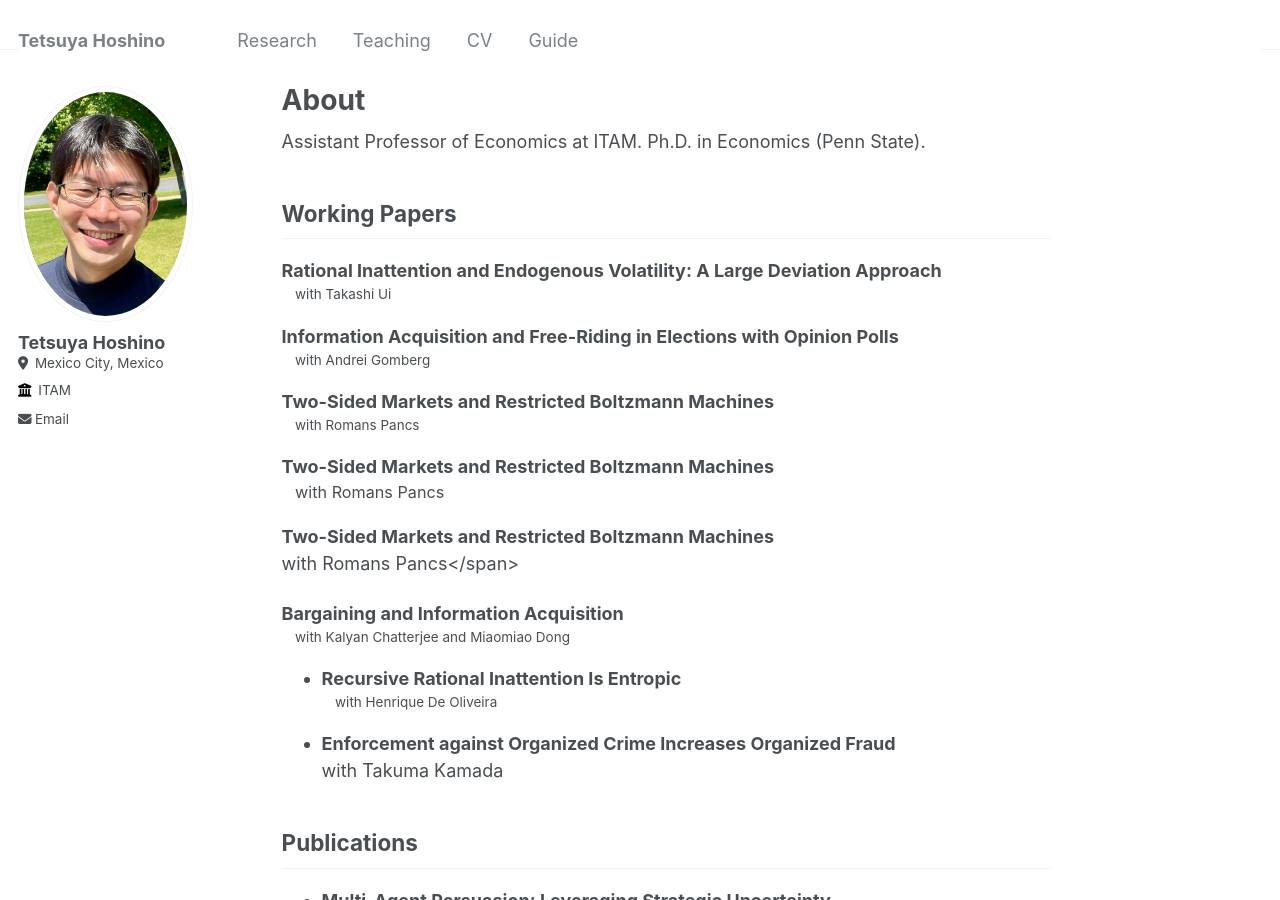
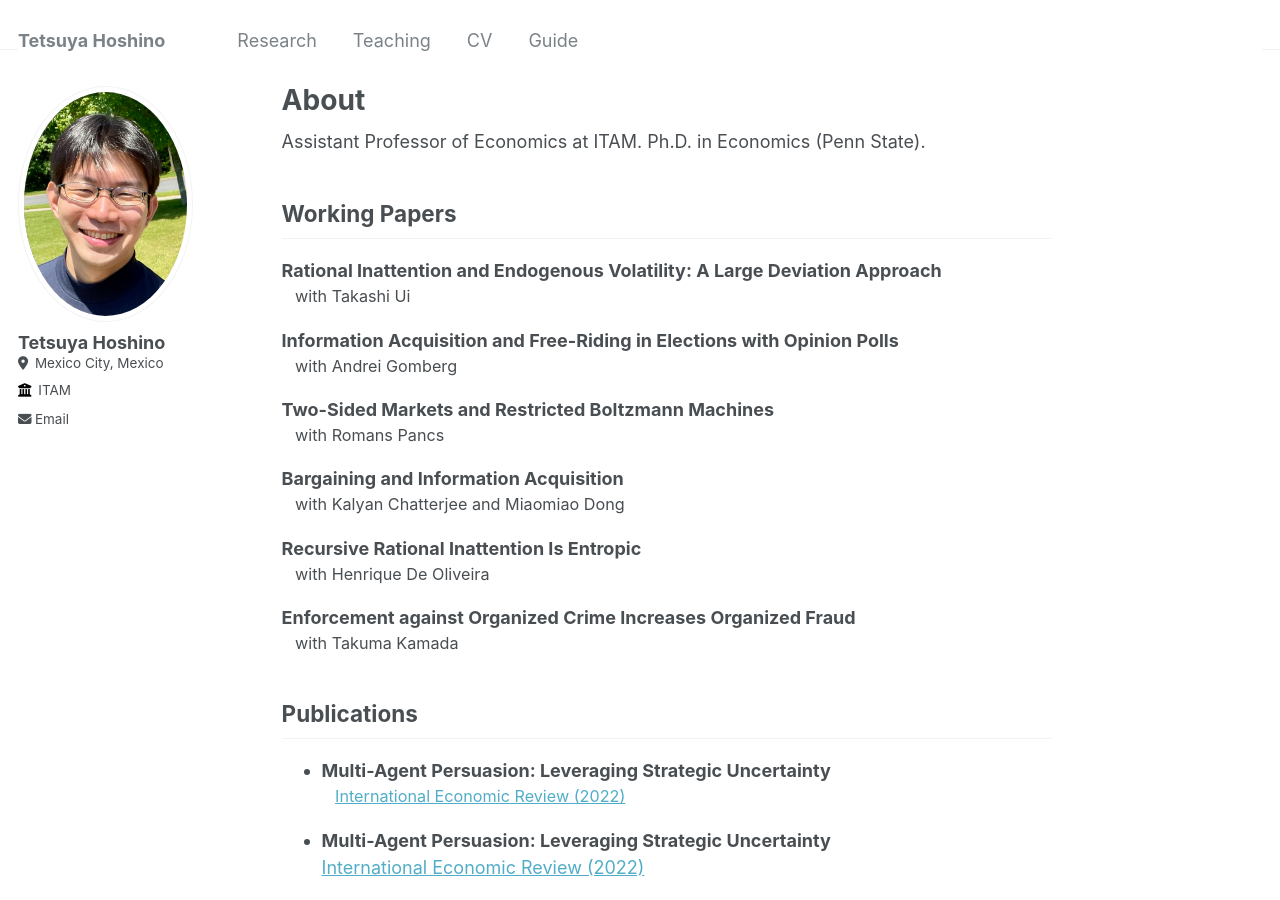
Before and after one commit to tetsuyahoshino137/tetsuyahoshino137.github.io, a Jekyll site: the page built from _pages/about.md, in a window 1280 px wide and 900 px high. Built offline with Jekyll 4.4.1, drawn with Linux system fonts in a browser that asks for light colours.

Commit message:
Update about.md

```diff
--- a/_pages/about.md
+++ b/_pages/about.md
@@ -11,31 +11,27 @@ Assistant Professor of Economics at ITAM. Ph.D. in Economics (Penn State).
 
 ## Working Papers
 **Rational Inattention and Endogenous Volatility: A Large Deviation Approach**
-:   with Takashi Ui
+: <span style="font-size:larger;">with Takashi Ui</span>
 
 **Information Acquisition and Free-Riding in Elections with Opinion Polls**
-:   with Andrei Gomberg
-
-**Two-Sided Markets and Restricted Boltzmann Machines**
-:   with Romans Pancs
+: <span style="font-size:larger;">with Andrei Gomberg</span>
 
 **Two-Sided Markets and Restricted Boltzmann Machines**
 : <span style="font-size:larger;">with Romans Pancs</span>
 
+**Bargaining and Information Acquisition**
+: <span style="font-size:larger;">with Kalyan Chatterjee and Miaomiao Dong</span>
 
-**Two-Sided Markets and Restricted Boltzmann Machines**
-with Romans Pancs</span>
+**Recursive Rational Inattention Is Entropic**
+: <span style="font-size:larger;">with Henrique De Oliveira</span>
 
-**Bargaining and Information Acquisition**
-:   with Kalyan Chatterjee and Miaomiao Dong
-
-- **Recursive Rational Inattention Is Entropic**
-:   with Henrique De Oliveira
-
-- **Enforcement against Organized Crime Increases Organized Fraud**
-with Takuma Kamada
+**Enforcement against Organized Crime Increases Organized Fraud**
+: <span style="font-size:larger;">with Takuma Kamada</span>
 
 ## Publications
+- **Multi-Agent Persuasion: Leveraging Strategic Uncertainty**
+: <span style="font-size:larger;">[International Economic Review (2022)](https://onlinelibrary.wiley.com/doi/10.1111/iere.12546)</span>
+
 - **Multi-Agent Persuasion: Leveraging Strategic Uncertainty**
 [International Economic Review (2022)](https://onlinelibrary.wiley.com/doi/10.1111/iere.12546)
 
```
